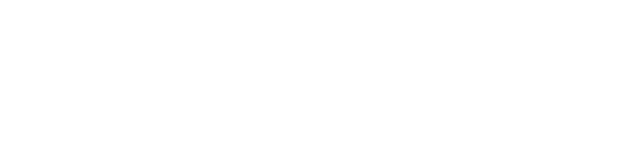
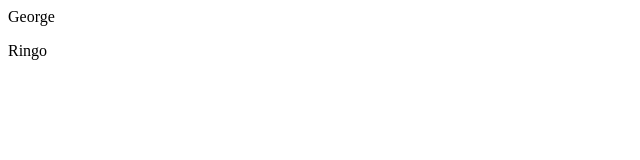
Before and after one commit to gexplorer/a-hard-days-git, a plain HTML site: page index.html in a window 1280 px wide. Shown: the whole page, without its empty margins (0-640 px from the left). Drawn offline with Linux system fonts and the light colour scheme.

Commit message:
Añadiso a Geoge y a Ringo

```diff
--- a/index.html
+++ b/index.html
@@ -1,3 +1,8 @@
 <html>
 
+<body>
+	<p>George</p>
+	<p>Ringo</p>
+</body>
+
 </html>
```
